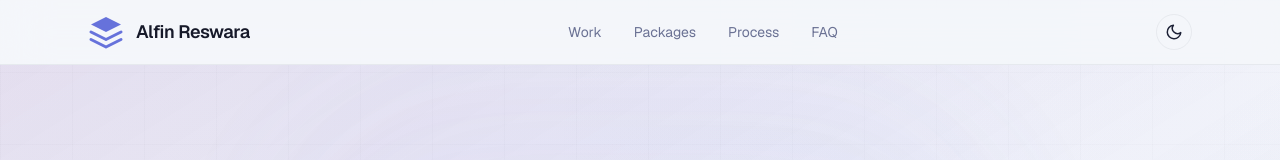
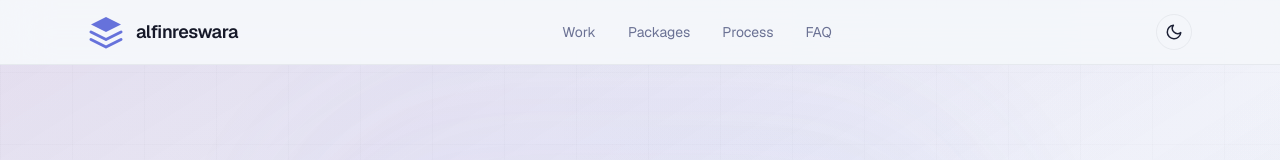
Before and after one commit to alfinreswara/nextjs-landing, a Next.js app: page / in a window 1280 px wide. Shown: the top 160 px of the page. Built offline with nearby package versions, Linux system fonts and the light colour scheme.

Commit message:
fix: update brand name to alfinreswara and clean up metadata

```diff
--- a/app/layout.tsx
+++ b/app/layout.tsx
@@ -15,12 +15,9 @@ const geistMono = Geist_Mono({
 });
 
 export const metadata: Metadata = {
-  title: "Alfin Reswara — Next.js Landing Pages in 48 Hours",
+  title: "alfinreswara — Next.js Landing Pages in 48 Hours",
   description:
     "Production-ready landing pages built with Next.js & Tailwind. Live Vercel URL + source code. Mobile responsive, SEO optimized.",
-  openGraph: {
-    images: [{ url: "/og-image.jpg", width: 1200, height: 630 }],
-  },
   icons: {
     icon: "/favicon.svg",
   },
@@ -32,10 +29,11 @@ export const metadata: Metadata = {
     "custom website",
   ],
   openGraph: {
-    title: "Your project name — Next.js Landing Pages Live in 48 Hours",
+    title: "alfinreswara — Next.js Landing Pages in 48 Hours",
     description:
       "Modern Next.js landing pages with Vercel deploy. Fast delivery, production-ready code.",
     type: "website",
+    images: [{ url: "/og-image.jpg", width: 1200, height: 630 }],
   },
 };
 
--- a/lib/site.ts
+++ b/lib/site.ts
@@ -1,6 +1,6 @@
 /** Edit these values for your brand / Fiverr / contact */
 export const site = {
-  name: "Alfin Reswara",
+  name: "alfinreswara",
   title: "Next.js Landing Pages",
   tagline: "Live in 48 Hours",
   email: "alf.inreswara@gmail.com",
```
